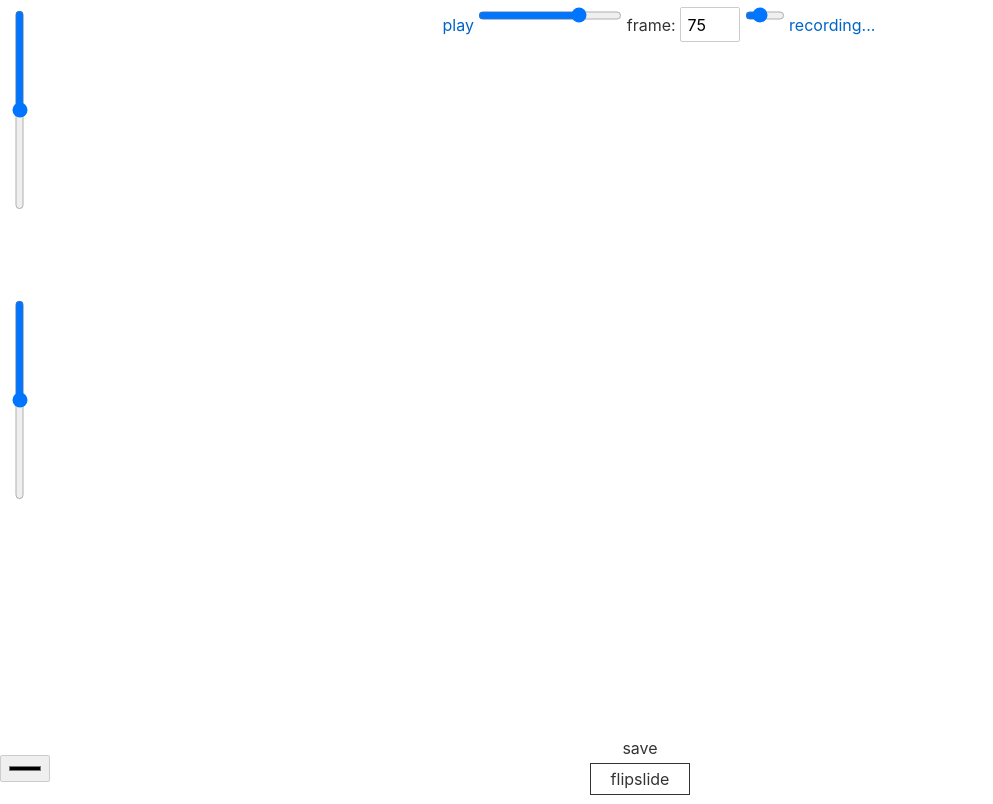
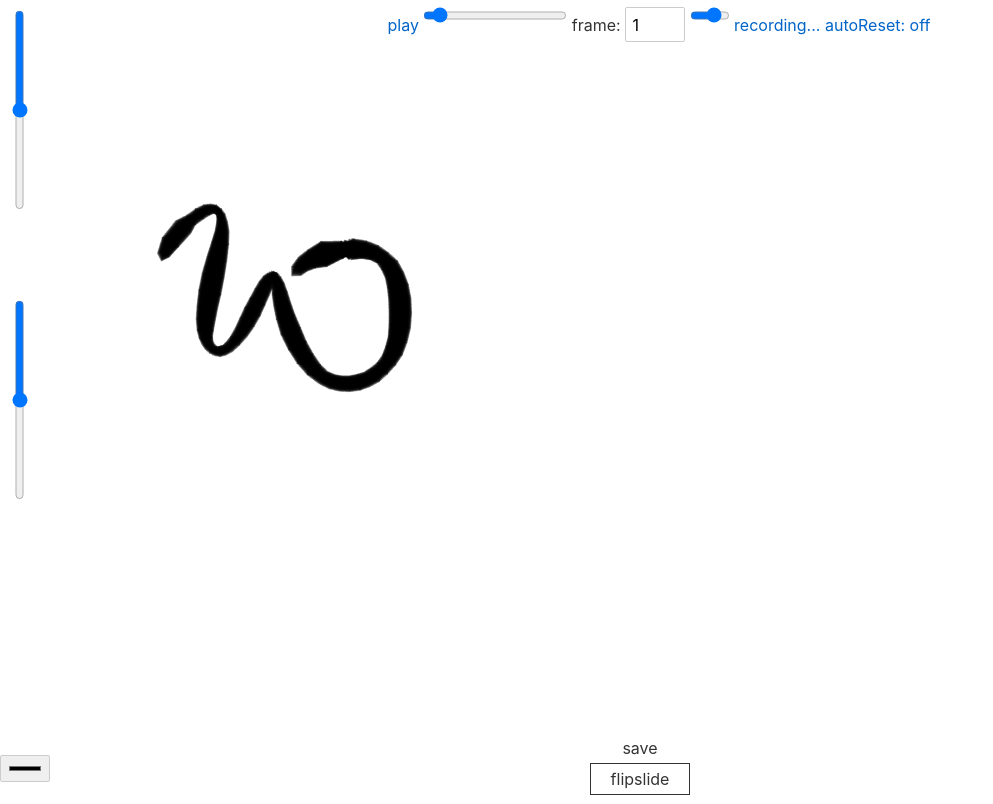
Before and after one commit to plachenko/flipslide, a Svelte app: page / in a window 1280 px wide. Shown: the whole page, without its empty margins (0-993 px from the left). Built offline with nearby package versions, Linux system fonts and the light colour scheme.

Commit message:
adjusting color on point

```diff
--- a/src/App.svelte
+++ b/src/App.svelte
@@ -12,9 +12,11 @@
 	let slider;
 	let brushSize = 10;
 	let opacity = 1;
+	let reset = false;
 
 	let frameIdx = 0;
 	let frameSkip = 1;
+	let strokeCnt = 0;
 	let playing = false;
 	let recording = false;
 	let timeline;
@@ -30,6 +32,7 @@
 		animMenu.style.left = window.innerWidth/2 - parseInt(window.getComputedStyle(animMenu).width)/2 + "px";
 		recording = layers[curLayer].recording;
 		frameIdx = 1;
+		frameSkip = layers[curLayer].frameSkip;
 
 		let i = 0;
 
@@ -62,7 +65,13 @@
 	}
 
 	function handleCapEvt(e){
-		console.log(e.detail);
+
+		if(strokeCnt<=frameSkip){
+			strokeCnt++;
+		}else{
+			strokeCnt = 0;
+		}
+
 		layers[curLayer].currentPoint = e.detail;
 	}
 
@@ -70,6 +79,9 @@
 	function handleCapDoneEvt(){
 		// layers[0].clear();
 		layers[curLayer].endStroke();
+		if(reset){
+			frameIdx = 0;
+		}
 	}
 
 	// Handle cursor move...
@@ -93,6 +105,10 @@
 		layers[curLayer].color = e.target.value;
 	}
 
+	function handleReset(){
+		reset = !reset;
+	}
+
 	function handleRecord(){
 		recording = !recording;
 		layers[curLayer].recording = recording;
@@ -114,11 +130,13 @@
 	}
 
 	function handleFrameEvt(e){
-		if(frameIdx< 100){
-			frameIdx++;
-			handleCapEvt(e);
-		}else{
-			frameIdx = 0;
+		if(strokeCnt == frameSkip){
+			if(frameIdx < 100){
+				frameIdx++;
+				handleCapEvt(e);
+			} else {
+				frameIdx = 0;
+			}
 		}
 	}
 
@@ -174,6 +192,15 @@
 				record
 			{:else}
 				recording...
+			{/if}
+		</a>
+
+		<a on:click={handleReset} class="btn" href="#">
+			autoReset:
+			{#if !reset}
+				off
+			{:else}
+				on
 			{/if}
 		</a>
 
--- a/src/Can2D.svelte
+++ b/src/Can2D.svelte
@@ -29,7 +29,7 @@
 	let frames = [];
 	export let frameIdx = 0;
 	let frameLimit = 100;
-	export let frameSkip = 1;
+	export let frameSkip = 11;
 
 	let tickTime = 10;
 	let tickInt = 0;
@@ -97,15 +97,18 @@
 			s = Math.abs(Math.round(dy));
 		}
 
+		let co = new Color(color).getHexString();
+		console.log(co);
+
 		currentPoint.angle = angle + FSMath.toRad(45);
 		currentPoint.size = (iSize/3) + (s/3 + (currentPoint.pressure*4));
+		currentPoint.color = co;
 
-		drawRect(currentPoint, currentPoint.size, currentPoint.angle, true, lastPoint);
-		/* drawLerp(currentPoint, lastPoint); */
+		/* drawRect(currentPoint, currentPoint.size, currentPoint.angle, true, lastPoint); */
+		drawLerp(currentPoint, lastPoint);
 
 		if(recording){
 			endStroke();
-			/* frames[frameIdx].push(stroke); */
 			dispatch('frameChange', currentPoint);
 		}
 
@@ -121,12 +124,15 @@
 
 		ctx.beginPath();
 		ctx.moveTo(pts[0]?.x, pts[0]?.y);
-		let col = new Color(color)
-		ctx.fillStyle = `rgba(${col.r*255}, ${col.g*255}, ${col.b*255}, ${opacity/2})`;
+		/* let col = new Color(color) */
+		/* ctx.fillStyle = `rgba(${col.r*255}, ${col.g*255}, ${col.b*255}, ${opacity/2})`; */
 
 		while(0 < idx){
 			const i = pts.length - idx;
 			ctx.lineTo(pts[i]?.x, pts[i]?.y);
+			let ptcolor = new Color(pts[i]?.color);
+
+			ctx.fillStyle = `rgba(${ptcolor.r*255}, ${ptcolor.g*255}, ${ptcolor.b*255}, ${opacity/2})`;
 			if(i == 0 && !connected){
 				ctx.closePath();
 			}
@@ -236,12 +242,11 @@
 	function drawFrame(){
 		clear();
 
-
 		frames[frameIdx]?.forEach((stroke)=>{
 			stroke.forEach((pt, idx)=>{
 				let lp = idx ? stroke[idx-1] : stroke[0];
 				ctx.fillRect(pt.x, pt.y, 10, 10);
-				drawLerp(pt, lp);
+				/* drawLerp(pt, lp); */
 			});
 		});
 	}
--- a/src/classes/Point.js
+++ b/src/classes/Point.js
@@ -4,6 +4,7 @@ export default class Point{
 	angle = 0;
 	delta = [0, 0];
 	pressure = 1;
+	color = "#000";
 
 	x = 0;
 	y = 0;
@@ -13,6 +14,7 @@ export default class Point{
 		this.y = y;
 
 		if(options){
+			this.color = options.color;
 			this.delta = options.delta;
 			this.angle = options.angle;
 			this.pressure = options.pressure;
```
